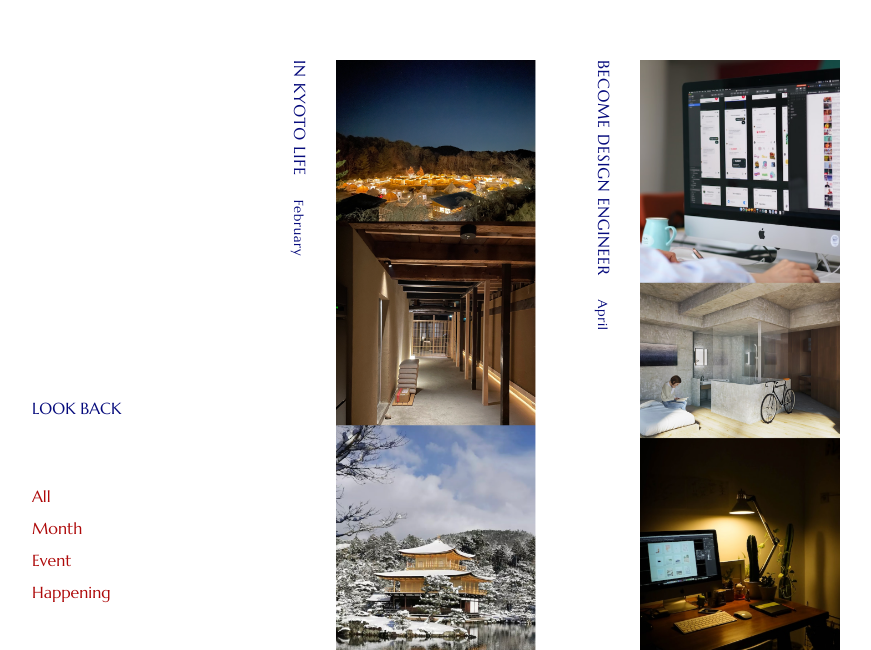
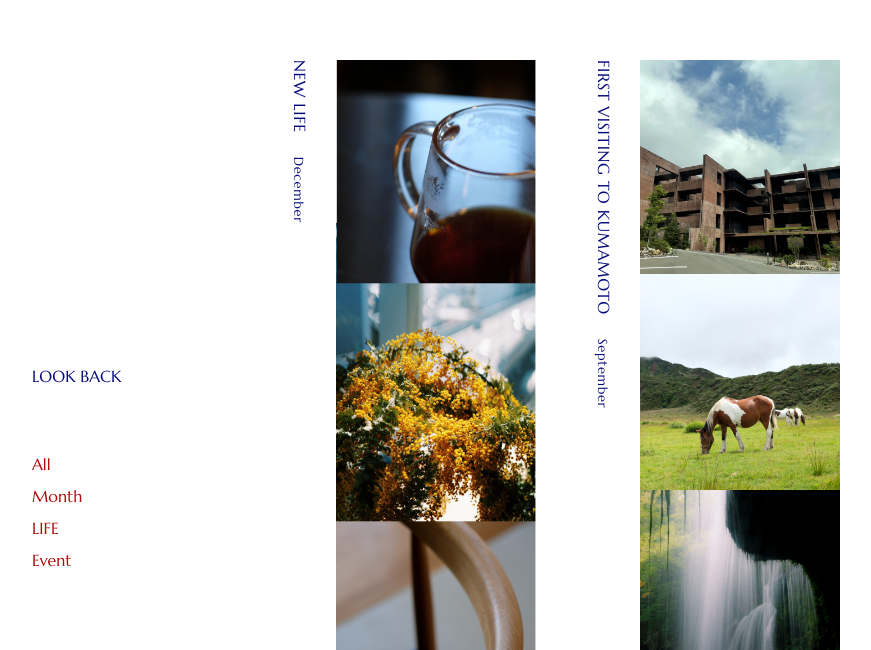
Before and after one commit to gogoipe3913/react-vite-transition-test, a React (Vite) app: page / in a window 1280 px wide. Shown: the part 1750-2400 px from the top of the page, without its empty margins (68-939 px from the left). Built offline with nearby package versions, Linux system fonts and the light colour scheme; a web font is replaced by a local one.

Commit message:
LookBack一旦完成

```diff
--- a/src/components/organisms/LookBack/data.ts
+++ b/src/components/organisms/LookBack/data.ts
@@ -1,55 +1,76 @@
+import { LookBackItemDataProps } from ".";
+
+const SORT_ITEM_NAME = {
+  ALL: "All",
+  MONTH: "Month",
+  LIFE: "LIFE",
+  EVENT: "Event",
+};
+
 const lookBackSortItems = [
   {
-    name: "All",
+    name: SORT_ITEM_NAME.ALL,
   },
   {
-    name: "Month",
+    name: SORT_ITEM_NAME.MONTH,
   },
   {
-    name: "Event",
+    name: SORT_ITEM_NAME.LIFE,
   },
   {
-    name: "Happening",
+    name: SORT_ITEM_NAME.EVENT,
   },
 ];
 
-const lookBackItems = [
+const lookBackItems: LookBackItemDataProps[] = [
   {
     title: "IN KYOTO LIFE",
     month: "February",
     url: "../../../../static/images/inKyotoLife.png",
     alt: "IN KYOTO LIFEのサムネイル画像",
+    isLife: true,
+    isEvent: false,
   },
   {
     title: "BECOME DESIGN ENGINEER",
     month: "April",
     url: "../../../../static/images/becomeDesignEngineer.png",
     alt: "BECOME DESIGN ENGINEERのサムネイル画像",
+    isLife: true,
+    isEvent: false,
   },
   {
     title: "WATOTO",
     month: "June",
     url: "../../../../static/images/watoto.png",
     alt: "WATOTOのサムネイル画像",
+    isLife: false,
+    isEvent: true,
   },
   {
     title: "BARISTA",
     month: "August",
     url: "../../../../static/images/barista.png",
     alt: "BARISTAのサムネイル画像",
+    isLife: true,
+    isEvent: false,
   },
   {
     title: "FIRST VISITING TO KUMAMOTO",
     month: "September",
     url: "../../../../static/images/firstVisitingToKumamoto.png",
     alt: "BECOME DESIGN ENGINEERのサムネイル画像",
+    isLife: false,
+    isEvent: true,
   },
   {
     title: "NEW LIFE",
     month: "December",
     url: "../../../../static/images/newLife.png",
     alt: "NEW LIFEのサムネイル画像",
+    isLife: true,
+    isEvent: false,
   },
 ];
 
-export { lookBackSortItems, lookBackItems };
+export { lookBackSortItems, lookBackItems, SORT_ITEM_NAME };
--- a/src/components/organisms/LookBack/index.tsx
+++ b/src/components/organisms/LookBack/index.tsx
@@ -1,7 +1,17 @@
 import classNames from "classnames";
-import React, { RefObject, createRef, useRef, useState } from "react";
+import React, {
+  MutableRefObject,
+  RefObject,
+  createRef,
+  useEffect,
+  useRef,
+  useState,
+} from "react";
+import { Link } from "react-router-dom";
+import { CSSTransition } from "react-transition-group";
 import style from "./style.module.scss";
-import { lookBackItems, lookBackSortItems } from "./data";
+import { SORT_ITEM_NAME, lookBackItems, lookBackSortItems } from "./data";
+import { EXITING, EXITED } from "react-transition-group/Transition";
 
 const ITEM_IMAGE_WIDTH_HALF = 100;
 const ITEM_IMAGE_HEIGHT_HALF = 330.5;
@@ -13,54 +23,82 @@ type LookBackProps = {
   className?: string;
 };
 
-const LookBack: React.FC<LookBackProps> = ({ className = "" }) => {
-  const itemRefs = useRef<RefObject<HTMLImageElement>[]>([]);
-  const pointerRef = useRef<HTMLDivElement | null>(null);
+export type LookBackItemDataProps = {
+  title: string;
+  month: string;
+  url: string;
+  alt: string;
+  isLife: boolean;
+  isEvent: boolean;
+};
+
+type LookBackItemProps = LookBackItemDataProps & {
+  refs: MutableRefObject<RefObject<HTMLDivElement>[]>;
+  itemIndex: number;
+  pointerRef: RefObject<HTMLDivElement>;
+  setIsDisplayedNoise(isDisplayedNoise: boolean): void;
+};
+
+const LookBackItem: React.FC<LookBackItemProps> = ({
+  title,
+  month,
+  url,
+  alt,
+  refs,
+  itemIndex,
+  pointerRef,
+  setIsDisplayedNoise,
+}) => {
+  const [isDisplayedVeil, setIsDisplayedVeil] = useState(true);
   const [isHovered, setIsHovered] = useState(false);
+  const [isDisplayed, setIsDisplayed] = useState(false);
+  const additionalTimeoutSec = 200 * itemIndex;
 
-  lookBackItems.forEach((_, index) => {
-    itemRefs.current[index] = createRef<HTMLImageElement>();
-  });
+  useEffect(() => {
+    setTimeout(() => {
+      setIsDisplayed(true);
+    }, 300 + additionalTimeoutSec);
+
+    setTimeout(() => {
+      setIsDisplayedVeil(false);
+    }, 1400 + additionalTimeoutSec);
+  }, []);
 
   return (
-    <>
-      <div className={classNames(style.LookBack, className)}>
-        <div className={style.LookBack__sideColumn}>
-          <p className={style.LookBack__sideColumnTitle}>LOOK BACK</p>
-          <ul className={style.LookBack__sortItems}>
-            {lookBackSortItems.map((sortItem, index) => (
-              <li key={index} className={style.LookBack__sortItem}>
-                <button className={style.LookBack__sortButton}>
-                  {sortItem.name}
-                </button>
-              </li>
-            ))}
-          </ul>
-        </div>
-        <div className={style.LookBack__mainColumn}>
-          <ul className={style.LookBack__items}>
-            {lookBackItems.map((item, index) => (
-              <li key={index} className={style.LookBack__item}>
-                <button className={style.LookBack__itemButton}>
-                  <span className={style.LookBack__itemTitle}>
-                    <span className={style.LookBack__itemTitleText}>
-                      {item.title}
-                    </span>
-                    <span className={style.LookBack__itemTitleMonth}>
-                      {item.month}
-                    </span>
-                  </span>
+    <li
+      className={classNames(
+        style.LookBack__item,
+        isDisplayed ? "" : style["LookBack__item--inactive"]
+      )}
+    >
+      <div className={style.LookBack__itemContent}>
+        <p
+          className={classNames(
+            style.LookBack__itemTitle,
+            isHovered ? style["LookBack__itemTitle--active"] : ""
+          )}
+        >
+          <span className={style.LookBack__itemTitleText}>{title}</span>
+          <span className={style.LookBack__itemTitleMonth}>{month}</span>
+        </p>
+        <div
+          ref={refs.current[itemIndex]}
+          className={style.LookBack__imageContainer}
+        >
+          <Link to="/one" className={style.LookBack__link}>
             <img
-                    ref={itemRefs.current[index]}
-                    src={item.url}
-                    alt={item.alt}
+              width={200}
+              height={660}
+              src={url}
+              alt={alt}
               onMouseMove={(event) => {
                 if (!isHovered) {
                   setIsHovered(true);
+                  setIsDisplayedNoise(true);
                 }
 
+                const ref = refs.current[itemIndex];
                 // 画像ホバー3Dエフェクト処理
-                      const ref = itemRefs.current[index];
                 if (ref && ref.current) {
                   const offsetX = event.nativeEvent.offsetX;
                   const offsetY = event.nativeEvent.offsetY;
@@ -87,24 +125,140 @@ const LookBack: React.FC<LookBackProps> = ({ className = "" }) => {
               onMouseLeave={() => {
                 if (isHovered) {
                   setIsHovered(false);
+                  setIsDisplayedNoise(false);
                 }
-                      const ref = itemRefs.current[index];
+
+                const ref = refs.current[itemIndex];
                 if (ref && ref.current) {
                   ref.current.style.transform = `translateX(0px) translateY(0px)`;
                 }
               }}
               className={style.LookBack__itemImage}
             />
+          </Link>
+          <div
+            className={classNames(
+              style.LookBack__colorVeil,
+              style[`LookBack__colorVeil--${itemIndex}`],
+              isDisplayedVeil ? "" : style["LookBack__colorVeil--fadeOut"]
+            )}
+          />
+        </div>
+      </div>
+    </li>
+  );
+};
+
+function getSortedItems(sortName: string): LookBackItemDataProps[] {
+  switch (sortName) {
+    case SORT_ITEM_NAME.ALL:
+      return [...lookBackItems].reverse();
+    case SORT_ITEM_NAME.MONTH:
+      return lookBackItems;
+    case SORT_ITEM_NAME.LIFE:
+      return lookBackItems.filter((item) => {
+        return item.isLife;
+      });
+    default:
+      return lookBackItems.filter((item) => {
+        return item.isEvent;
+      });
+  }
+}
+
+const ANIMATION_CLASS_NAMES = {
+  EXITING: style["LookBack__items--exiting"],
+  EXITED: style["LookBack__items--exited"],
+} as const;
+
+function getModifierClassName(state: string) {
+  switch (state) {
+    case EXITING:
+      return ANIMATION_CLASS_NAMES.EXITING;
+    case EXITED:
+      return ANIMATION_CLASS_NAMES.EXITED;
+    default:
+      return;
+  }
+}
+
+const LookBack: React.FC<LookBackProps> = ({ className = "" }) => {
+  const itemRefs = useRef<RefObject<HTMLDivElement>[]>([]);
+  const pointerRef = useRef<HTMLDivElement>(null);
+  const [isDisplayedNoise, setIsDisplayedNoise] = useState(false);
+  const [currentSortName, setCurrentSortName] = useState(SORT_ITEM_NAME.ALL);
+  const [sortedItems, setSortedItems] = useState<LookBackItemDataProps[]>([]);
+  const [isSortDone, setIsSortDone] = useState(true);
+
+  lookBackItems.forEach((_, index) => {
+    itemRefs.current[index] = createRef<HTMLDivElement>();
+  });
+
+  useEffect(() => {
+    setIsSortDone(false);
+    // TODO: setTimeout周りを修正する
+    setTimeout(() => {
+      setSortedItems(getSortedItems(currentSortName));
+      setTimeout(() => {
+        setIsSortDone(true);
+      }, 300);
+    }, 300);
+  }, [currentSortName]);
+
+  return (
+    <>
+      <div className={classNames(style.LookBack, className)}>
+        <div className={style.LookBack__sideColumn}>
+          <p className={style.LookBack__sideColumnTitle}>LOOK BACK</p>
+          <ul className={style.LookBack__sortItems}>
+            {lookBackSortItems.map((sortItem, index) => (
+              <li key={index} className={style.LookBack__sortItem}>
+                <button
+                  className={style.LookBack__sortButton}
+                  onClick={() => {
+                    setCurrentSortName(sortItem.name);
+                  }}
+                >
+                  {sortItem.name}
                 </button>
               </li>
             ))}
           </ul>
         </div>
+        <div className={style.LookBack__mainColumn}>
+          <CSSTransition
+            in={isSortDone}
+            timeout={300}
+            unmountOnExit
+            // react-transition-groupのデフォルトclassNameを出力しないようにする
+            classNames={{}}
+          >
+            {(state) => (
+              <ul
+                className={classNames(
+                  style.LookBack__items,
+                  getModifierClassName(state)
+                )}
+              >
+                {sortedItems.map((item, index) => (
+                  <LookBackItem
+                    key={index}
+                    {...item}
+                    refs={itemRefs}
+                    itemIndex={index}
+                    pointerRef={pointerRef}
+                    setIsDisplayedNoise={setIsDisplayedNoise}
+                  />
+                ))}
+              </ul>
+            )}
+          </CSSTransition>
+        </div>
       </div>
       <div
         className={classNames(
           style.LookBackNoise,
-          isHovered ? style["LookBackNoise--displayed"] : ""
+          isDisplayedNoise ? style["LookBackNoise--displayed"] : ""
         )}
       />
       <div className={style.LookBackBlue}>
@@ -112,7 +266,7 @@ const LookBack: React.FC<LookBackProps> = ({ className = "" }) => {
           <div
             className={classNames(
               style.LookBackBlue__round,
-              isHovered ? style["LookBackBlue__round--displayed"] : ""
+              isDisplayedNoise ? style["LookBackBlue__round--displayed"] : ""
             )}
           />
         </div>
--- a/src/components/organisms/LookBack/style.module.scss
+++ b/src/components/organisms/LookBack/style.module.scss
@@ -1,4 +1,7 @@
 @import "../../../style/variables";
+
+$timing-function-text: cubic-bezier(0.86, 0, 0.79, 0);
+$timing-function-image: cubic-bezier(0.83, 0, 0.17, 1);
 
 .LookBack {
   position: relative;
@@ -13,7 +16,7 @@
     flex-shrink: 0;
     position: sticky;
     top: 0;
-    padding-top: 52vh;
+    padding-top: 48vh;
     // sticky終了ポジションをメインカラムと合わせる
     margin-bottom: 80px;
     min-width: 120px;
@@ -28,7 +31,7 @@
   .LookBack__sortButton {
     color: $font-color-red;
     transition-duration: 0.3s;
-    transition-timing-function: cubic-bezier(0.86, 0, 0.79, 0);
+    transition-timing-function: $timing-function-text;
 
     &::before {
       content: "";
@@ -37,7 +40,7 @@
       height: 1px;
       background-color: $font-color-blue;
       transition-duration: 0.3s;
-      transition-timing-function: cubic-bezier(0.86, 0, 0.79, 0);
+      transition-timing-function: $timing-function-text;
     }
 
     &:hover {
@@ -61,32 +64,37 @@
     align-items: flex-start;
     flex-direction: row;
     flex-wrap: wrap;
+    opacity: 1;
+    transition-duration: 0.3s;
+    transition-timing-function: $timing-function-image;
+  }
+
+  .LookBack__items--exiting {
+    opacity: 0;
+  }
+
+  .LookBack__items--exited {
+    opacity: 0;
   }
 
   .LookBack__item {
     margin-right: 80px;
     margin-bottom: 80px;
+    opacity: 1;
+    transform: translateY(0px);
+    transition-duration: 0.5s;
+    transition-timing-function: $timing-function-image;
   }
 
-  .LookBack__itemButton {
-    color: $font-color-blue;
+  .LookBack__item--inactive {
+    opacity: 0;
+    transform: translateY(80%);
   }
 
-  .LookBack__itemButton {
+  .LookBack__itemContent {
     position: relative;
     display: flex;
-
-    &:hover {
-      .LookBack__itemTitle {
-        color: $font-color-white;
-
-        &::before {
-          width: 32px;
-          margin-right: 8px;
-          background-color: $font-color-white;
-        }
-      }
-    }
+    color: $font-color-blue;
   }
 
   .LookBack__itemTitle {
@@ -99,7 +107,7 @@
     transform: rotate(90deg);
     transform-origin: top left;
     transition-duration: 0.3s;
-    transition-timing-function: cubic-bezier(0.86, 0, 0.79, 0);
+    transition-timing-function: $timing-function-text;
 
     &::before {
       content: "";
@@ -108,7 +116,17 @@
       height: 1px;
       background-color: $font-color-blue;
       transition-duration: 0.3s;
-      transition-timing-function: cubic-bezier(0.86, 0, 0.79, 0);
+      transition-timing-function: $timing-function-text;
+    }
+  }
+
+  .LookBack__itemTitle--active {
+    color: $font-color-white;
+
+    &::before {
+      width: 32px;
+      margin-right: 8px;
+      background-color: $font-color-white;
     }
   }
 
@@ -121,9 +139,53 @@
     font-size: 13px;
   }
 
+  .LookBack__imageContainer {
+    position: relative;
+    width: 224px;
+    height: 660px;
+    overflow: hidden;
+  }
+
+  .LookBack__link {
+    display: block;
+  }
+
   .LookBack__itemImage {
     margin-left: 24px;
     width: 200px;
+  }
+
+  .LookBack__colorVeil {
+    position: absolute;
+    top: 0;
+    margin-left: 24px;
+    width: 200px;
+    height: 660px;
+    transition-duration: 0.5s;
+    transition-timing-function: $timing-function-image;
+  }
+
+  .LookBack__colorVeil--0 {
+    background-color: #cbcbcb;
+  }
+  .LookBack__colorVeil--1 {
+    background-color: #808080;
+  }
+  .LookBack__colorVeil--2 {
+    background-color: #cbcbcb;
+  }
+  .LookBack__colorVeil--3 {
+    background-color: #808080;
+  }
+  .LookBack__colorVeil--4 {
+    background-color: #cbcbcb;
+  }
+  .LookBack__colorVeil--5 {
+    background-color: #808080;
+  }
+
+  .LookBack__colorVeil--fadeOut {
+    transform: translateY(-100%);
   }
 }
 
@@ -139,7 +201,7 @@
   opacity: 0;
   background-image: url("../../../../static/images/lookBackPointer/white_noise.gif");
   background-size: 250px 350px;
-  transition-timing-function: cubic-bezier(0.83, 0, 0.17, 1);
+  transition-timing-function: $timing-function-image;
   transition-duration: 0.4s;
   transition-property: opacity;
   will-change: opacity;
@@ -179,7 +241,7 @@
     opacity: 0;
     background-image: url("../../../../static/images/lookBackPointer/light.png");
     background-size: cover;
-    transition-timing-function: cubic-bezier(0.83, 0, 0.17, 1);
+    transition-timing-function: $timing-function-image;
     transition-duration: 0.4s;
     transition-property: opacity, transform;
     will-change: opacity, transform;
```
Also changed, not shown: 1 other file (tests, documents, lock files or other folders). Lines whose indentation alone changed are shown as unchanged.
